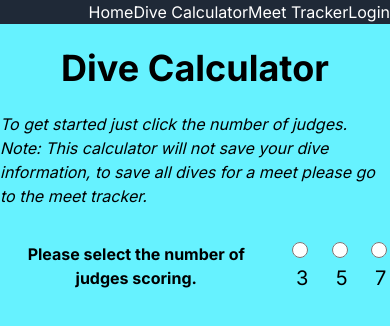
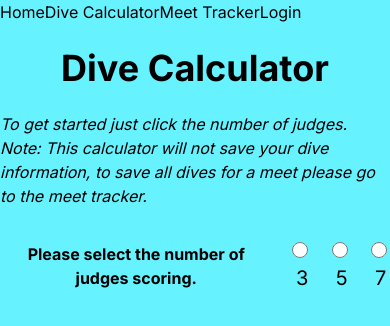
Before and after one commit to joand003/divingapp, a Next.js app: page /diveCalculator in a window 390 px wide. Shown: the top 326 px of the page. Built offline with nearby package versions, Linux system fonts and the light colour scheme; no server answers.

Commit message:
changed some styling for mobile

```diff
--- a/Components/HeaderComponent.js
+++ b/Components/HeaderComponent.js
@@ -32,23 +32,27 @@ const HeaderComponent = () => {
   };
 
   return (
-    <nav className="">
+    <nav className="bg-gray-800 text-white lg:h-12 sm:h-9 flex justify-end items-center">
+      <div className="hidden sm:block">
       {userObject.username ? (
-        <span className="px-6">Welcome {userObject.username}</span>
+        <span className="px-6 hidden sm:block">Welcome {userObject.username}</span>
       ) : (
         ""
       )}
-      <div className="navLink">
-        <Link className="no-underline" href="/">
+      </div>
+      <div className="hidden sm:block">
+      <div className="px-4 hover:bg-gray-300 lg:h-12 sm:h-9 items-center flex">
+        <Link className="no-underline hiddden sm:block" href="/">
           Home
         </Link>
       </div>
-      <div className="navLink">
+      </div>
+      <div className="px-4 hover:bg-gray-300 lg:h-12 sm:h-9 items-center flex">
         <Link className="no-underline" href="/diveCalculator">
           Dive Calculator
         </Link>
       </div>
-      <div className="navLink">
+      <div className="px-4 hover:bg-gray-300 lg:h-12 sm:h-9 items-center flex">
         <Link className="no-underline" href="/meetTracker">
           Meet Tracker
         </Link>
@@ -56,12 +60,12 @@ const HeaderComponent = () => {
 
       {userObject.username ? (
         <div className="hover:bg-gray-300 h-12 items-center flex">
-          <button className="logout" onClick={handleLogout}>
+          <button className="hover:bg-gray-300 lg:h-12 sm:h-9 items-center flex bg-gray-800 text-white px-4 m-0 w-auto" onClick={handleLogout}>
             Logout
           </button>
         </div>
       ) : (
-        <div className="navLink">
+        <div className="px-4 hover:bg-gray-300 lg:h-12 sm:h-9 items-center flex">
           <Link className="no-underline" href="/login">
             Login
           </Link>
--- a/app/api/nodeMailer/route.js
+++ /dev/null
@@ -1,58 +0,0 @@
-import { NextResponse } from "next/server";
-import nodemailer from "nodemailer";
-
-
-export async function POST(req) {
-
-    const { useremail, username } = await req.json();
-
-    console.log(useremail);
-    console.log(username);
-
-    if (!useremail) {
-        return NextResponse.json({ message: "Missing email" }, { status: 200 });
-    }
-
-    if (!username) {
-        return NextResponse.json({ message: "Missing name" }, { status: 200 });
-    }
-
-   const transporter = nodemailer.createTransport({
-        service: "gmail",
-        host: "smtp.gmail.com",
-        port: 587,
-        secure: false,
-        auth: {
-            user: process.env.GMAIL_USER,
-            pass: process.env.GMAIL_PASS,
-        },
-    });
-
-    try {
-        const info = await transporter.sendMail({
-            from: {
-                name: "Diving App",
-                address: process.env.GMAIL_USER,
-            },
-            to: useremail,
-            subject: "Hello from Diving App",
-            text: `Hello ${username},\n
-            This is a test email from Diving App.\n
-            `,
-            html: `Hello ${username},<br>
-            This is a test email from Diving App.<br>
-            `,
-        });
-        console.log("Message sent: %s", info?.messageId);
-        return NextResponse.json(
-            { message: "Message sent to email, check email to continue." },
-            { status: 200 }
-        );
-    } catch (error) {
-        return NextResponse.json(
-            { message: "Message failed to send, please try again." },
-            { status: 200 }
-        );
-    }
-
-}
--- a/app/diveCalculator/page.js
+++ b/app/diveCalculator/page.js
@@ -37,9 +37,9 @@ export default function DiveCalculator () {
         <div className='flex flex-row items-center justify-center text-center py-2'>
             <h3>Please select the number of judges scoring.</h3>
             <div className='flex flex-row justify-start space-x-4 ml-4'>
-            <label><input className='radio' type='radio' name='judgeNumber' value={3} onChange={handleJudgeNumberChange}></input><span className='text-xl pl-1'>3</span></label>
-            <label><input className='radio' type='radio' name='judgeNumber' value={5} onChange={handleJudgeNumberChange}></input><span className='text-xl pl-1'>5</span></label>
-            <label><input className='radio' type='radio' name='judgeNumber' value={7} onChange={handleJudgeNumberChange}></input><span className='text-xl pl-1'>7</span></label>
+            <label><input className='w-4 h-4 text-blue-600 bg-gray-100 border-gray-400' type='radio' name='judgeNumber' value={3} onChange={handleJudgeNumberChange}></input><span className='text-xl pl-1'>3</span></label>
+            <label><input className='w-4 h-4 text-blue-600 bg-gray-100 border-gray-400' type='radio' name='judgeNumber' value={5} onChange={handleJudgeNumberChange}></input><span className='text-xl pl-1'>5</span></label>
+            <label><input className='w-4 h-4 text-blue-600 bg-gray-100 border-gray-400' type='radio' name='judgeNumber' value={7} onChange={handleJudgeNumberChange}></input><span className='text-xl pl-1'>7</span></label>
             </div>
         </div>
         {diveMode === 'diveCalculator' ? <DiveSelectionComponent /> : ''}
--- a/app/globals.css
+++ b/app/globals.css
@@ -24,60 +24,6 @@ code {
 .main {
   margin: 0 10% 0 10%;
 }
-/*
-h1 {
-  text-align: center;
-}
-
-.container {
-  display: flex;
-  flex-direction: row;
-  align-items: center;
-  justify-content: center;
-}
-
-.containerColumn {
-  display: flex;
-  flex-direction: column;
-  align-items: center;
-  justify-content: center;
-}
-
-.containerLeft {
-  display: flex;
-  flex-direction: row;
-  align-items: center;
-  justify-content: flex-start;
-}
-
-.padLeft {
-  padding-left: 2em;
-}
-
-td {
-  padding: 0 5px 0 5px;
-  text-align: center;
-}
-
-.smallContainer {
-  padding: 5px;
-}
-
-label {
-  padding-right: 5px;
-}
-
-input {
-  width: 30px;
-} */
-
-/* button {
-  margin: 5px;
-  background-color: darkgray;
-} */
-
-
-
 
 
 @layer base {
@@ -108,9 +54,6 @@ input {
   ol {
     @apply list-decimal pl-5;
   }
-  nav {
-    @apply bg-gray-800 text-white lg:h-12 sm:h-9 flex justify-end items-center;
-  }
   input {
     @apply border border-gray-400 rounded p-2 text-left lg:w-60 sm:w-20;
   }
@@ -118,15 +61,3 @@ input {
     @apply text-center lg:px-4 sm:px-2;
   }
 }
-
-@layer components {
-  .radio {
-    @apply w-4 h-4 text-blue-600 bg-gray-100 border-gray-400;
-  }
-  .navLink {
-    @apply px-4 hover:bg-gray-300 lg:h-12 sm:h-9 items-center flex;
-  }
-  .logout {
-    @apply hover:bg-gray-300 lg:h-12 sm:h-9 items-center flex bg-gray-800 text-white p-4 m-0 w-auto;
-  }
-}
--- a/Components/MeetSelectionComponent.js
+++ b/app/meetTracker/MeetSelectionComponent.js
@@ -1,6 +1,6 @@
 "use client";
 import React, { useState } from "react";
-import { selectMeetInfoObject, setMeetInfoObject } from "../lib/redux/slices/meetInfoObject/meetInfoObjectSlice";
+import { selectMeetInfoObject, setMeetInfoObject } from "../../lib/redux/slices/meetInfoObject/meetInfoObjectSlice";
 import { useDispatch, useSelector } from "react-redux";
 import { girlsMeetArray2324, boysMeetArray2324 } from "@/functions/meetArrays";
 
--- a/Components/ResultsTableComponent.js
+++ b/app/meetTracker/ResultsTableComponent.js
@@ -1,7 +1,7 @@
 import React from 'react'
 import { useSelector } from 'react-redux'
-import { selectDiverNameArray } from '../lib/redux/slices/diverNameArray/diverNameArraySlice'
-import { selectTotalScoresArray } from '../lib/redux/slices/totalScoresArray/totalScoresArraySlice'
+import { selectDiverNameArray } from '../../lib/redux/slices/diverNameArray/diverNameArraySlice'
+import { selectTotalScoresArray } from '../../lib/redux/slices/totalScoresArray/totalScoresArraySlice'
 
 
 const ResultsTableComponent = () => {
--- a/app/meetTracker/page.js
+++ b/app/meetTracker/page.js
@@ -2,8 +2,8 @@
 import React, { useEffect } from "react";
 import DiveSelectionComponent from "../../Components/DiveSelectionComponent";
 import JudgeComponent from "../../Components/JudgeComponent";
-import StartingQuestionsComponent from "../../Components/StartingQuestionsComponent";
-import ResultsTableComponent from "../../Components/ResultsTableComponent";
+import StartingQuestionsComponent from "./StartingQuestionsComponent";
+import ResultsTableComponent from "./ResultsTableComponent";
 import { useSelector, useDispatch } from "react-redux";
 import { selectDiveMode } from "@/lib/redux/slices/diveMode/diveModeSlice";
 import { setUserObject } from "@/lib/redux/slices/userObject/userObjectSlice";
```
Also changed, not shown: app/meetTracker/StartingQuestionsComponent.js (renamed from Components/StartingQuestionsComponent.js, +16 -16 lines).
